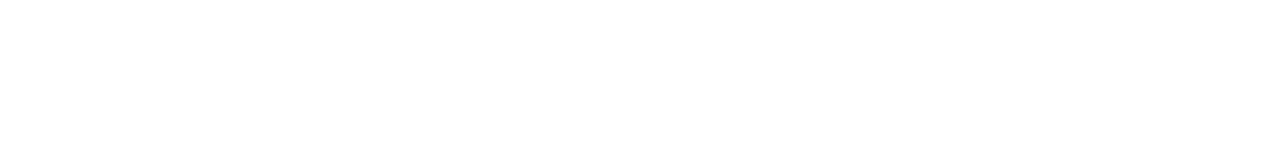
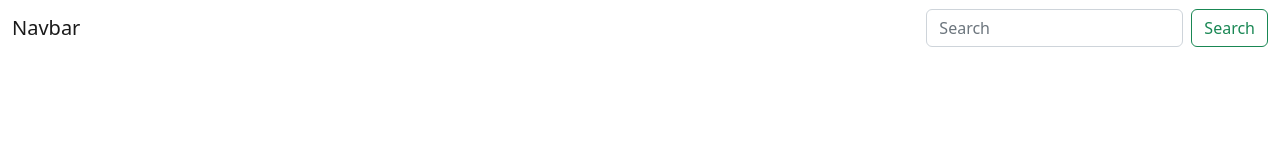
Before and after one commit to areto18/TrabajoPracticoBootstrap, a website: page views/index.html in a window 1280 px wide. Drawn offline with nearby package versions, Linux system fonts and the light colour scheme.

Commit message:
vincule al proyecto BOOTSTRAP

```diff
--- a/app.js
+++ b/app.js
@@ -7,6 +7,11 @@ const app = express();
  * const publicPath = path.resolve(__dirname. './public');
  * app.use( express.static(publicPath) );
  */
+/**bootstrap */
+app.use("/css",express.static(path.join(__dirname, "node_modules/bootstrap/dist/css")))
+
+app.use("/js",express.static(path.join(__dirname, "node_modules/bootstrap/dist/js")))
+/**bootstrap  */
 
 app.use(express.static(path.join(__dirname, '/public'))); //setear la carpeta de archivos publicos
 
--- a/package.json
+++ b/package.json
@@ -10,6 +10,7 @@
   "author": "",
   "license": "ISC",
   "dependencies": {
+    "bootstrap": "^5.2.3",
     "express": "^4.18.2"
   }
 }
--- a/views/index.html
+++ b/views/index.html
@@ -4,9 +4,24 @@
     <meta charset="UTF-8">
     <meta http-equiv="X-UA-Compatible" content="IE=edge">
     <meta name="viewport" content="width=device-width, initial-scale=1.0">
+    <!--vincular bootstrap-->
+    <link rel="stylesheet" href="./css/bootstrap.min.css">
     <title>Ejercicios con Bootstrap</title>
 </head>
 <body>
+    <header>
+        <nav class="navbar bg-body-tertiary">
+            <div class="container-fluid">
+              <a class="navbar-brand">Navbar</a>
+              <form class="d-flex" role="search">
+                <input class="form-control me-2" type="search" placeholder="Search" aria-label="Search">
+                <button class="btn btn-outline-success" type="submit">Search</button>
+              </form>
+            </div>
+          </nav>
+    </header>
+    <main></main>
+    <footer></footer>
 
 </body>
 </html>
```
Also changed, not shown: public/css/styles.css (added), 1 other file.
